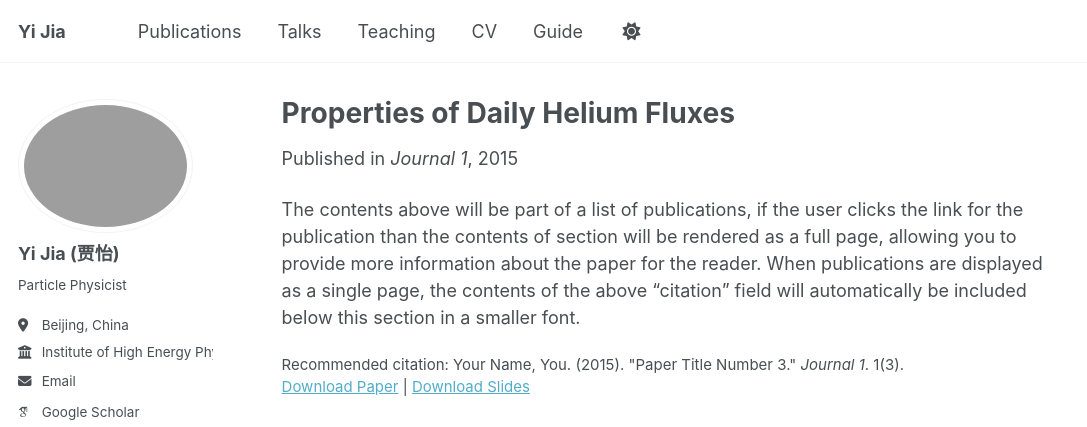
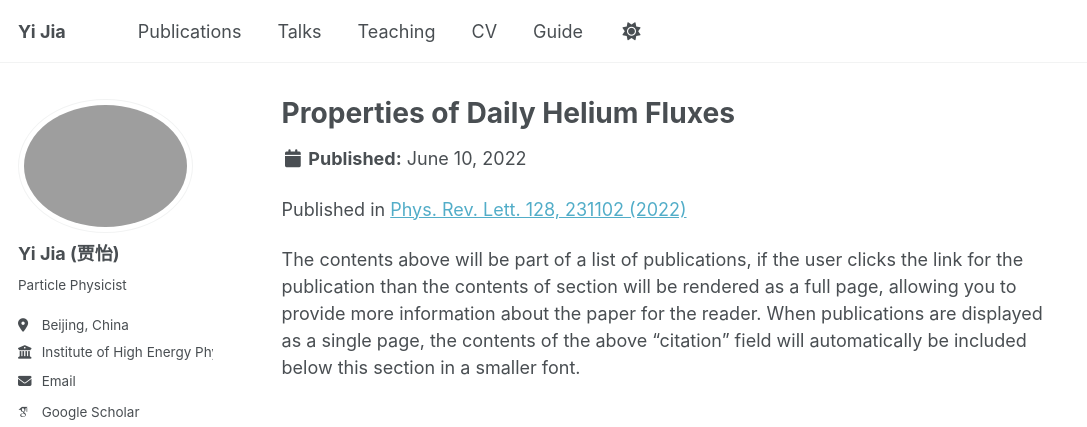
Before and after one commit to yijia-hep/yijia-hep, a Jekyll site: the page built from _publications/2022-06-10-paper-title-number-3.md, in a window 1280 px wide and 1001 px high, cut to the strip 0-427 px from the top of the window. Shown: the whole strip, without its empty margins (0-1087 px from the left). Built offline with Jekyll 4.4.1, drawn with Linux system fonts in a browser that asks for light colours; some web fonts are replaced.

Commit message:
no messega

```diff
--- a/_publications/2022-06-10-paper-title-number-3.md
+++ b/_publications/2022-06-10-paper-title-number-3.md
@@ -3,12 +3,8 @@ title: "Properties of Daily Helium Fluxes"
 collection: publications
 category: manuscripts
 permalink: /publication/2022-06-10-paper-title-number-3
-excerpt: 'This paper is about the number 3. The number 4 is left for future work.'
-date: 2015-10-01
-venue: 'Journal 1'
-slidesurl: 'http://academicpages.github.io/files/slides3.pdf'
 paperurl: 'http://academicpages.github.io/files/paper3.pdf'
-citation: 'Your Name, You. (2015). &quot;Paper Title Number 3.&quot; <i>Journal 1</i>. 1(3).'
 ---
+Published in [ Phys. Rev. Lett. 128, 231102 (2022)](https://doi.org/10.1103/PhysRevLett.128.231102)
 
 The contents above will be part of a list of publications, if the user clicks the link for the publication than the contents of section will be rendered as a full page, allowing you to provide more information about the paper for the reader. When publications are displayed as a single page, the contents of the above "citation" field will automatically be included below this section in a smaller font.
```
